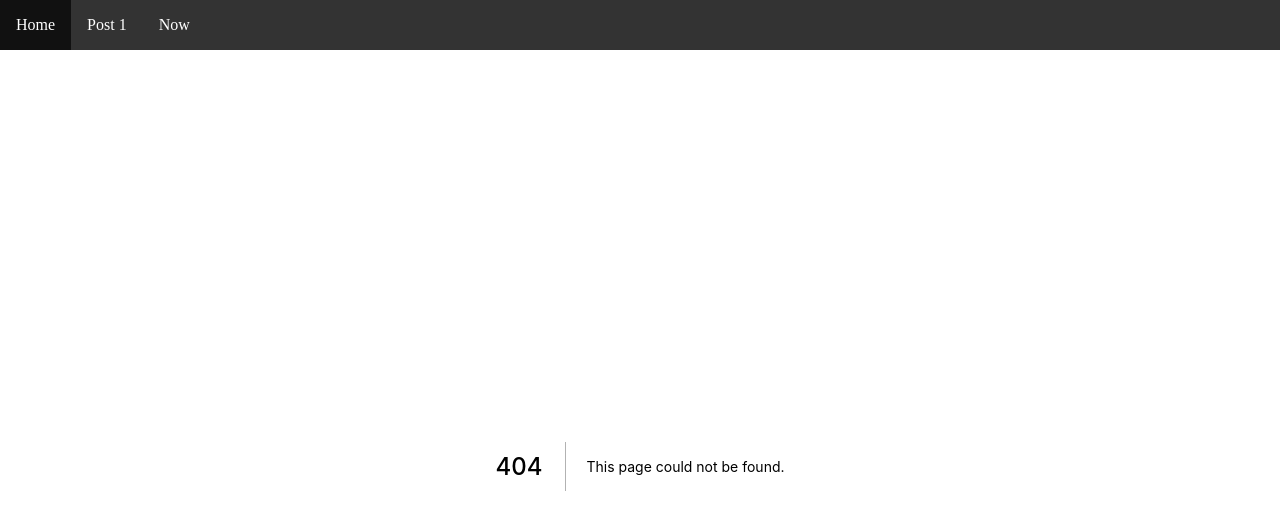
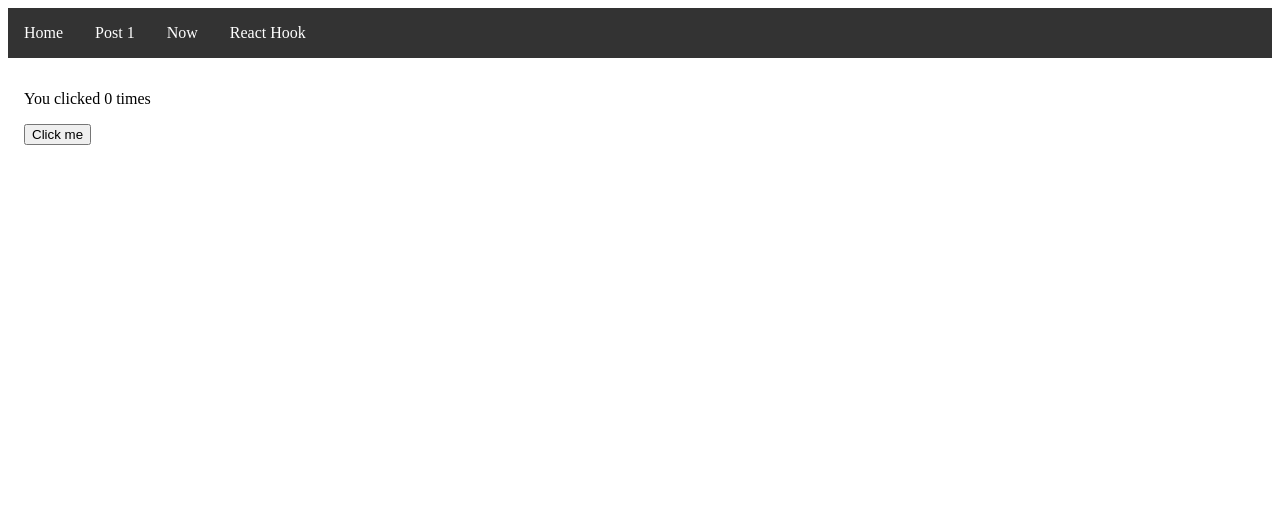
Before and after one commit to thunguyen1012/StudyNextjs, a Next.js app: page /hooks in a window 1280 px wide. Before the commit this address had no page. Shown: the top 514 px of the page. Built offline with nearby package versions, Linux system fonts and the light colour scheme.

Commit message:
react hook - useState

```diff
--- a/src/pages/_app.js
+++ b/src/pages/_app.js
@@ -23,6 +23,11 @@
               <a>Now</a>
             </Link>
           </li>
+          <li>
+            <Link href='/hooks'>
+              <a>React Hook</a>
+            </Link>
+          </li>
         </ul>
         <div className='content-container'>
           <Component {...pageProps} />
--- /dev/null
+++ b/src/pages/hooks.js
@@ -0,0 +1,14 @@
+import { useState } from "react";
+
+function HookExamples() {
+  const [count, setCount] = useState(0);
+
+  return (
+    <div>
+      <p>You clicked {count} times</p>
+      <button onClick={() => setCount(count + 1)}>Click me</button>
+    </div>
+  );
+}
+
+export default HookExamples;
```
Also changed, not shown: 1 other file (tests, documents, lock files or other folders).
